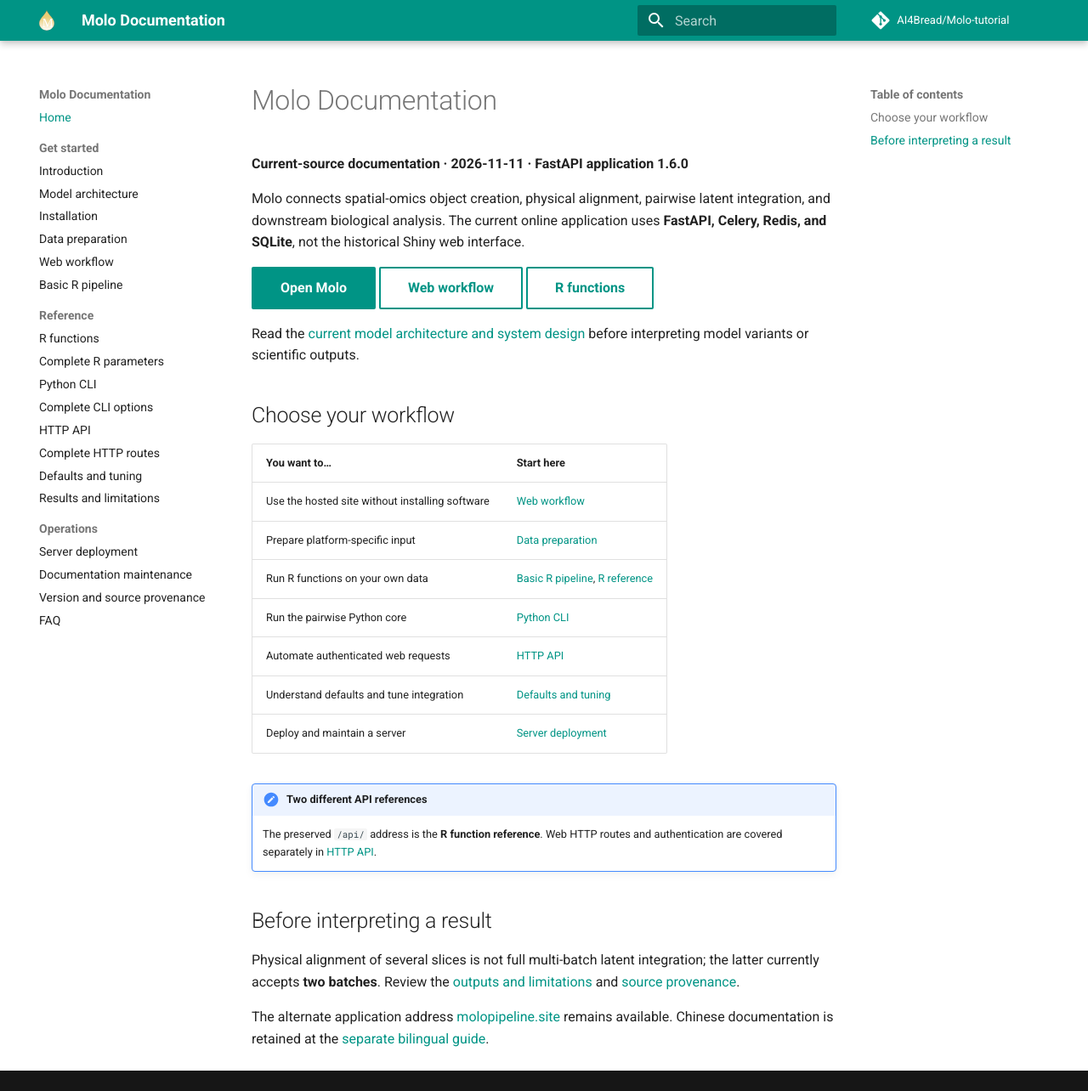
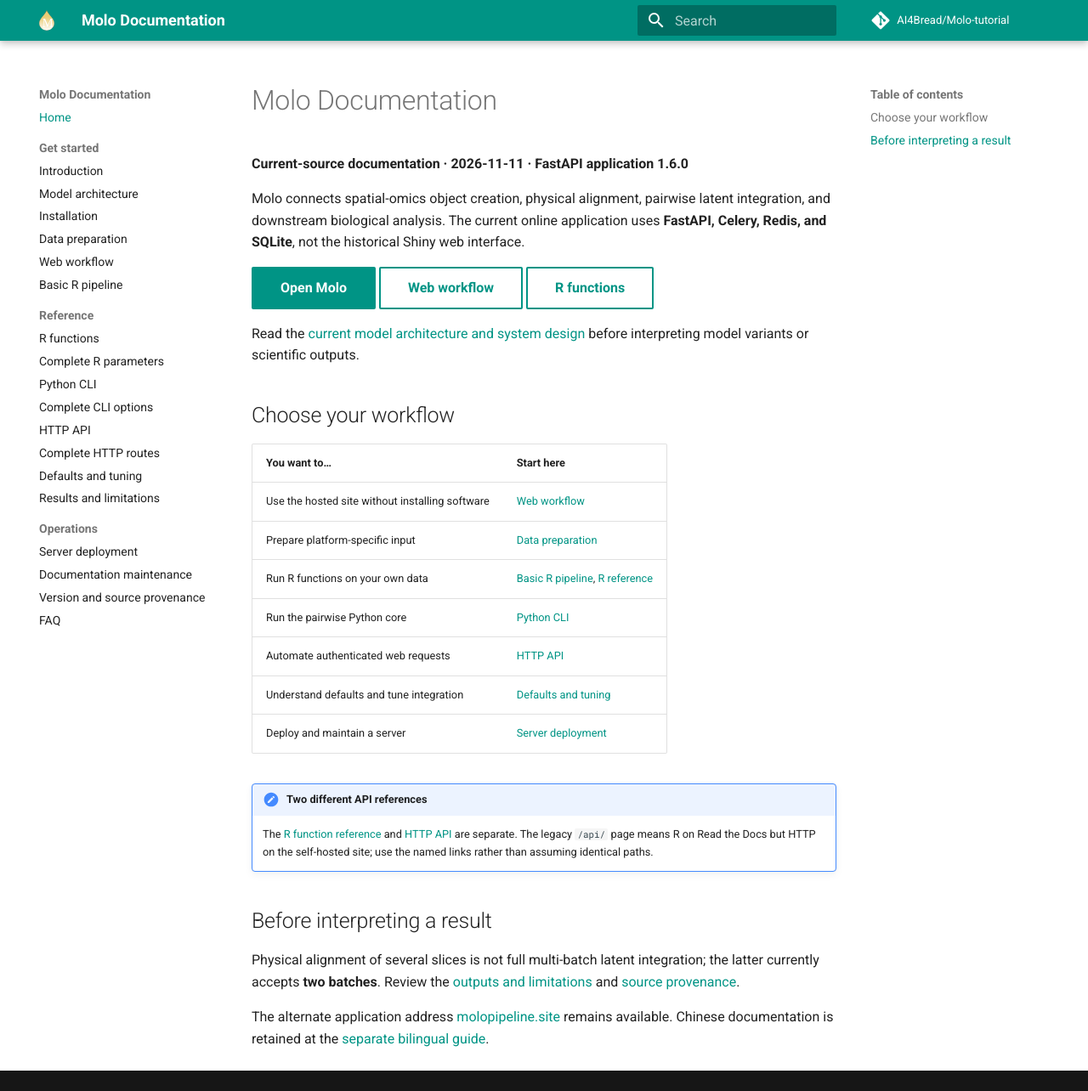
Before and after one commit to AI4Bread/Molo-tutorial, an MkDocs documentation site: the page built from docs/index.md, in a window 1280 px wide and 1284 px high. Shown: the whole window at 85% size. Built offline with MkDocs 1.6.1 and Material for MkDocs 9.7.7, drawn with Linux system fonts in a browser that asks for light colours; comment, search, counter and statistics services are not loaded.

Commit message:
docs: disambiguate legacy API paths across both publishing targets

```diff
--- a/docs/index.md
+++ b/docs/index.md
@@ -26,8 +26,9 @@ interpreting model variants or scientific outputs.
 | Deploy and maintain a server | [Server deployment](deployment.md) |
 
 !!! important "Two different API references"
-    The preserved `/api/` address is the **R function reference**. Web HTTP routes
-    and authentication are covered separately in [HTTP API](http-api.md).
+    The [R function reference](api.md) and [HTTP API](http-api.md) are separate.
+    The legacy `/api/` page means R on Read the Docs but HTTP on the self-hosted
+    site; use the named links rather than assuming identical paths.
 
 ## Before interpreting a result
 
```
Also changed, not shown: docs/FAQ.md (+3 -2 lines), docs/api.md (+2 -1 lines), docs/http-api.md (+3 -2 lines).
